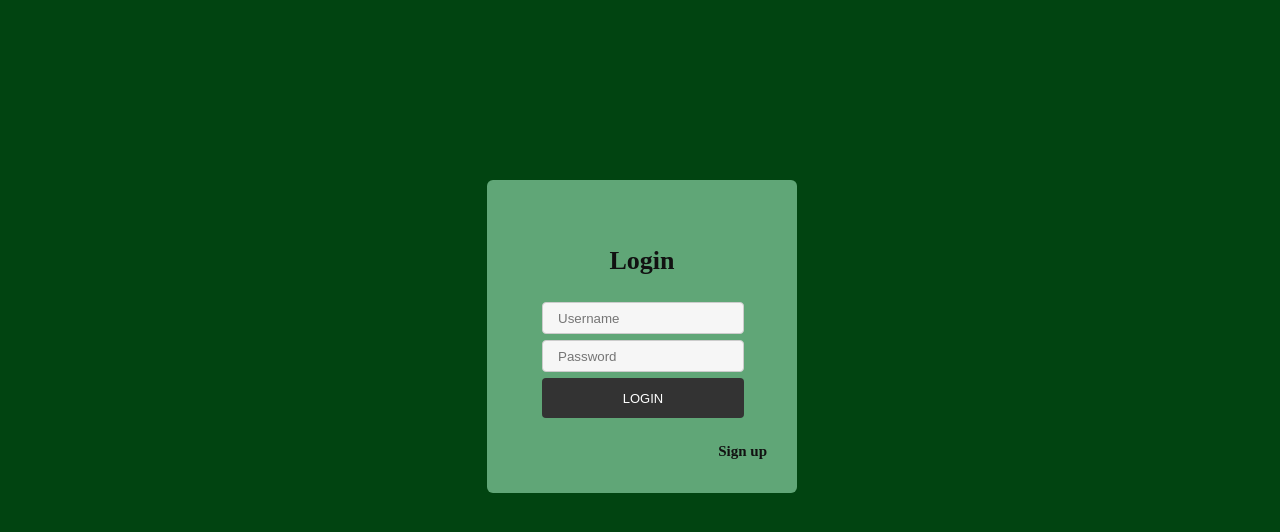
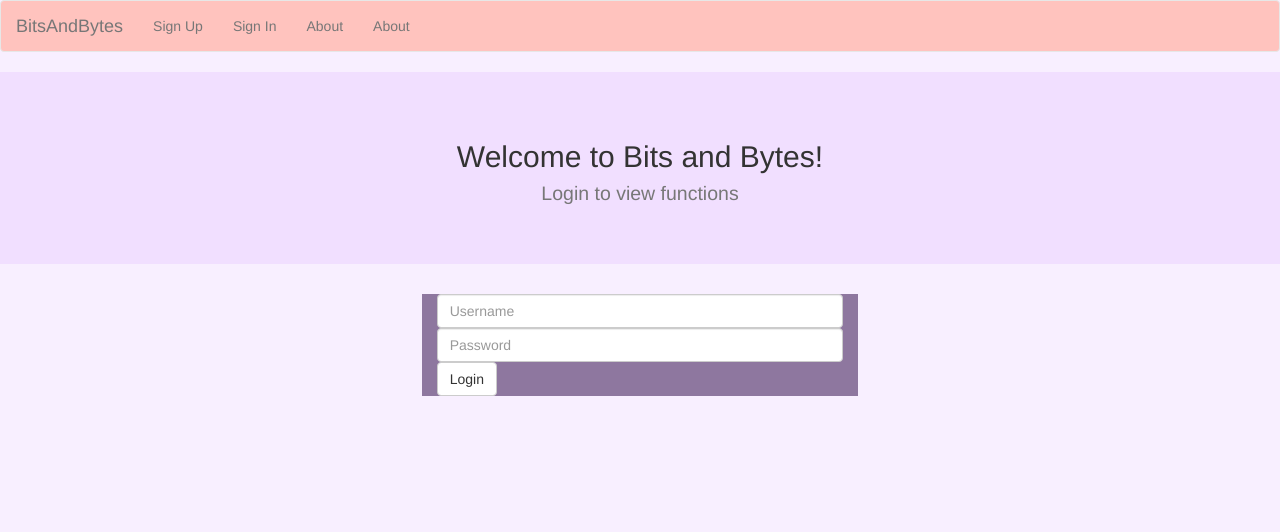
Before and after one commit to ihamidi/COSC481W-Software-Engineering-Project, a PHP site: page /login.html in a window 1280 px wide. Shown: the top 532 px of the page. Run offline with PHP 8.4, Linux system fonts and the light colour scheme.

Commit message:
changes to the login page

```diff
--- a/login_node/server.js
+++ b/login_node/server.js
@@ -42,6 +42,9 @@ app.get('/', function(request, response) {
 
 app.get('/signup', function (request, response) {
     response.sendFile(path.join(__dirname + '/views/signup.html'));
+});
+app.get('/createsurvey', function (request, response) {
+    response.sendFile(path.join(__dirname + '/views/createsurvey.html'));
 });
 
 /*exports.register = function (req, res) {
--- a/login_node/views/css/loginAnSignUp.css
+++ b/login_node/views/css/loginAnSignUp.css
@@ -1,12 +1,12 @@
 body {
-  background-color: #014411;
+  background-color: #FEA1F5;
 }
 
 .section-default {
   width: 30%;
   padding: 20px;
   border-radius: 6px;
-  background-color: #60A677;
+  background-color: #D8A1FE;
   margin-top: 20%;
   margin-left: 33%;
 
@@ -38,7 +38,7 @@ body {
   margin-bottom: 6px;
   border: 1px solid #CCC;
   border-radius: 4px;
-  background-color: #F6F6F6;
+  background-color: #FEA1C7;
   float: left;
   font-family: arial;
 }
@@ -58,7 +58,7 @@ h3 {
 h5{
   text-align: right;
   font-size: 15px;
-  color: #111;
+  color: #F6FEA1;
 
 }
  div a {
@@ -76,8 +76,8 @@ h5{
 
 }
 div a:hover{
-  background-color: #F6F6F6;
-  color: white;
+  background-color: #F6FEA1;
+  color: #D8A1FE;
   text-align: center;
 }
 .dropdown-content a:hover {background-color: #ddd;}
--- a/login_node/views/login.html
+++ b/login_node/views/login.html
@@ -2,20 +2,37 @@
 <html>
    <head>
       <title>Bits And Bytes Login</title>
-      <link rel="stylesheet" href="./loginAnSignUp.css">
+      <link rel="stylesheet" href="https://maxcdn.bootstrapcdn.com/bootstrap/3.4.0/css/bootstrap.min.css">
+      <script src="https://ajax.googleapis.com/ajax/libs/jquery/3.4.1/jquery.min.js"></script>
+      <script src="https://maxcdn.bootstrapcdn.com/bootstrap/3.4.0/js/bootstrap.min.js"></script>
    </head>
-   <body>
-      <div class="wrapper-main">
-         <section class="section-default">
-         <form class="form-login" form action="auth" method="POST">
-
-            <h3>Login</h3>
-            <input type="text" name="username" placeholder="Username" required>
-            <input type="password" name="password" placeholder="Password" required>
-               <button   "type="submit" name="login-submit">Login</button>
+   <body style="background-color:#F8EFFF">
+      <nav class="navbar navbar-default" style="background-color: #FFC3BE">
+         <div class="container-fluid">
+            <div class="navbar-header">
+               <a class="navbar-brand" href="BitsBytes">BitsAndBytes</a>
+            </div>
+            <ul class="nav navbar-nav">
+               <li><A href="signup">Sign Up</a></li>
+               <li><a href="">Sign In</a></li>
+               <li><a href="about">About</a></li>
+               <li><a href="about">About</a></li>
+            </ul>
+         </div>
+      </nav>
+      <div class="jumbotron text-center" style="background-color: #F1DFFF">
+         <h2>Welcome to Bits and Bytes!<br><small>Login to view functions</small></h2>
+      </div>
+      <div class="row" >
+         <div class="col-sm-4"></div>
+         <div class="col-sm-4" style="background-color: #8E779F">
+            <form class="form-login" form action="auth" method="POST">
+               <input type="text" class="form-control" name="username" placeholder="Username" required>
+               <input type="password" class="form-control" name="password" placeholder="Password" required>
+               <button type="submit" class="btn btn-default" name="login-submit">Login</button>
             </form>
-            <div align="right" ><a href="signup"><h5>Sign up</h5></a></div>
-         </section>
+         </div>
+      </div>
       </div>
    </body>
 </html>
--- a/login_node/views/signup.html
+++ b/login_node/views/signup.html
@@ -21,7 +21,7 @@
             <input type="text" name="username" placeholder="Username">
             <input type="text" name="email" placeholder="E-mail">
             <input type="password" name="password" placeholder="Password">
-            <input type="password" name="pwd-repeat" placeholder="Repeat password">
+            <input type="password" name="rptpassword" placeholder="Repeat password">
             <button type="submit" name="signup-submit">Sign up</button>
            </form>
   </section>
```
Also changed, not shown: login_node/views/createsurvey.html (added, +58 -0 lines), login_node/views/index.pug (+21 -21 lines), login_node/views/surveyCreator.js (added, +36 -0 lines). Lines whose indentation alone changed are shown as unchanged.
